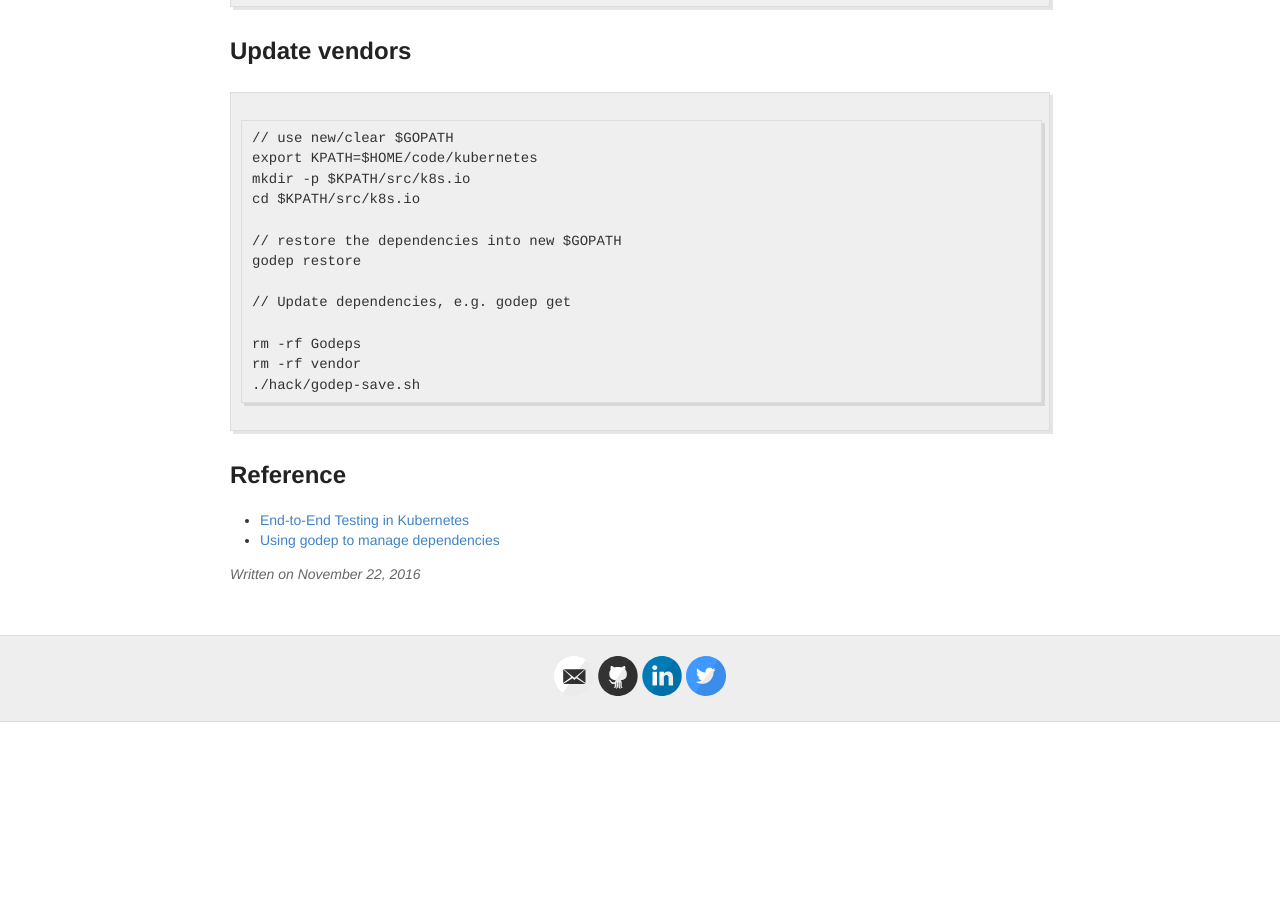
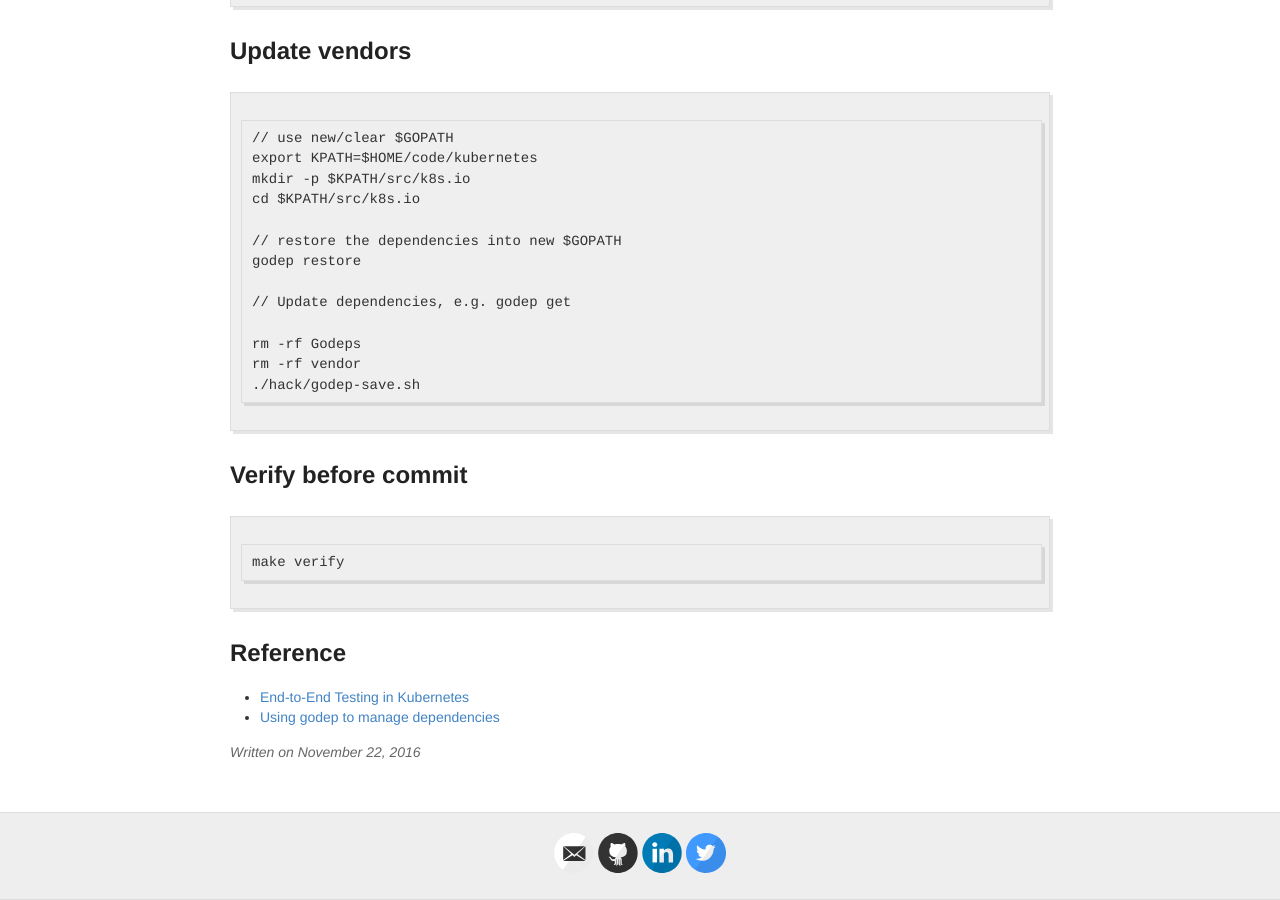
Before and after one commit to k82cn/k82cn.github.io, a Jekyll site: the page built from _posts/2016-11-22-k8s_dev_tools.md, in a window 1280 px wide and 900 px high, scrolled down 758 px. Built offline with Jekyll 4.4.1, drawn with Linux system fonts in a browser that asks for light colours; comment, search, counter and statistics services are not loaded; before the commit the page ends 1480 px from its top, so only the background shows below that.

Commit message:
Add 'make verify'.

````diff
--- a/_posts/2016-11-22-k8s_dev_tools.md
+++ b/_posts/2016-11-22-k8s_dev_tools.md
@@ -41,6 +41,12 @@ rm -rf vendor
 ./hack/godep-save.sh
 ```
 
+## Verify before commit
+
+```
+make verify
+```
+
 ## Reference
 
 * [End-to-End Testing in Kubernetes](https://github.com/kubernetes/kubernetes/blob/master/docs/devel/e2e-tests.md)
````
